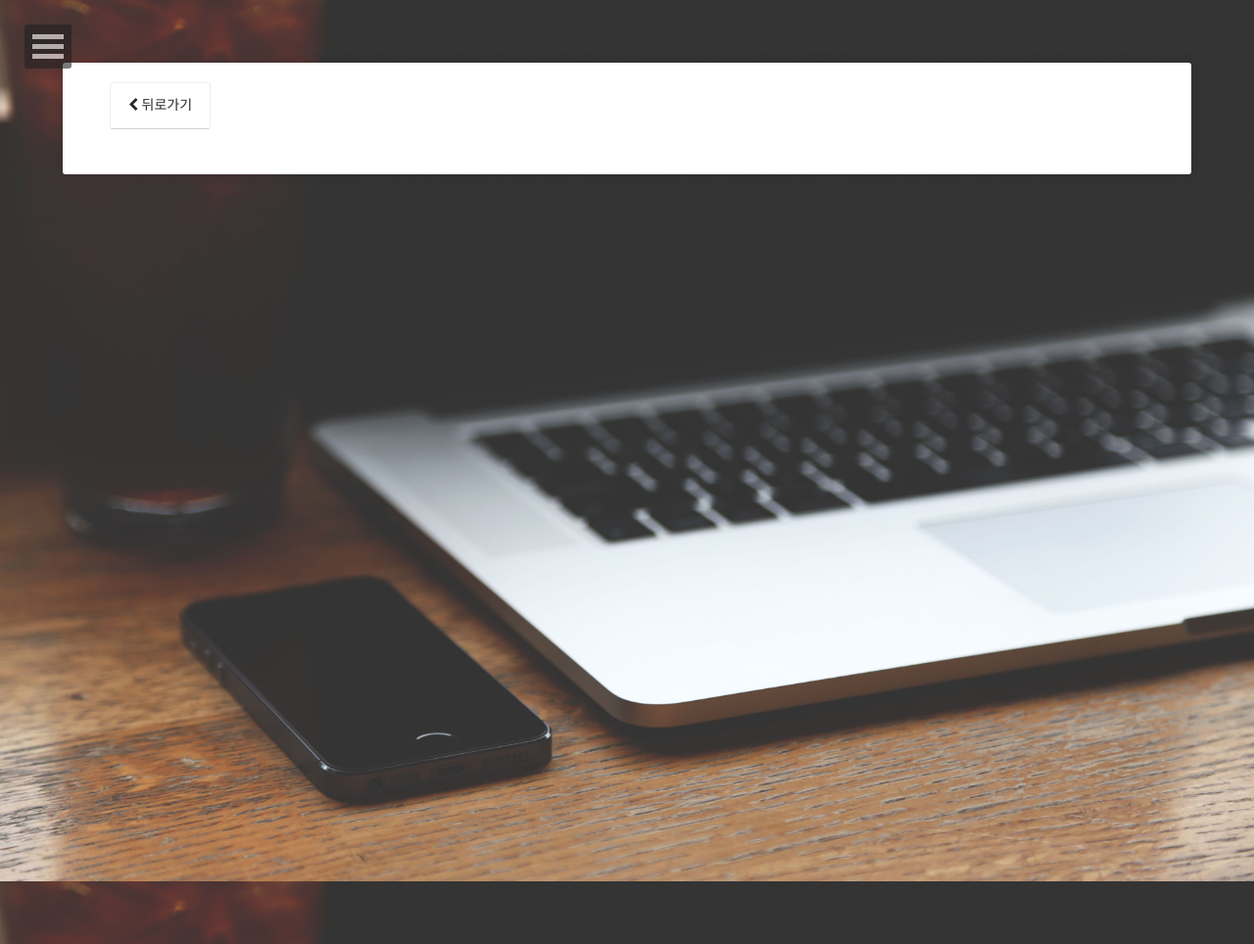
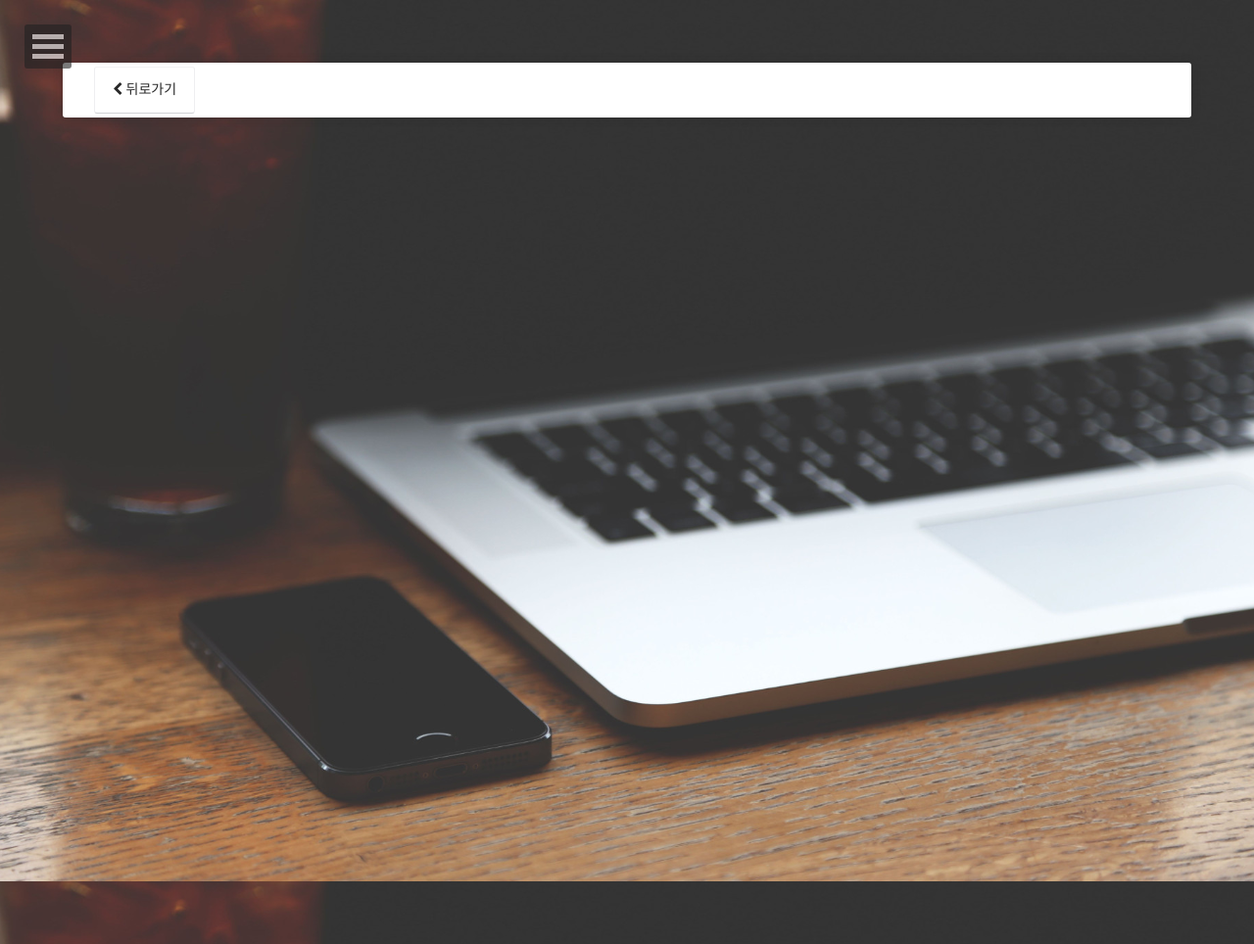
Before and after one commit to sangwoo24/sangwoo24.github.io, a Jekyll site: the page built from tags/index.html, in a window 1280 px wide. Shown: the whole page at 98% size. Built offline with Jekyll 4.4.1, drawn with Linux system fonts in a browser that asks for light colours.

Commit message:
Update site.scss

```diff
--- a/_sass/site.scss
+++ b/_sass/site.scss
@@ -102,11 +102,11 @@ body {
 }
 .wrapper {
 	width: 90%;
-	max-width: 1700px;
+	max-width: 2000px;
 	margin: 4rem auto;
 	background: $white;
 	color: $color_tuatara;
-	padding: 1em;
+	//padding: 1em;
 	border-radius: 3px;
 	box-shadow: 0 0 10px 0 rgba($color_shark,0.3);
 	@include transition(.5s);
```
